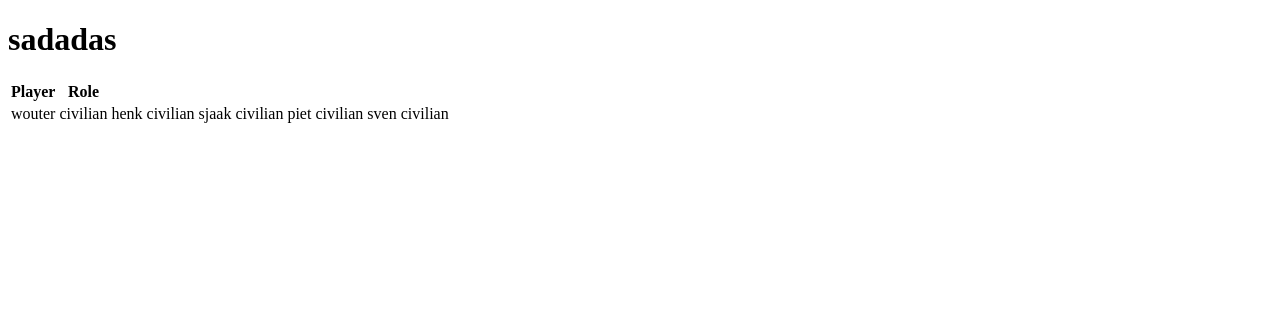
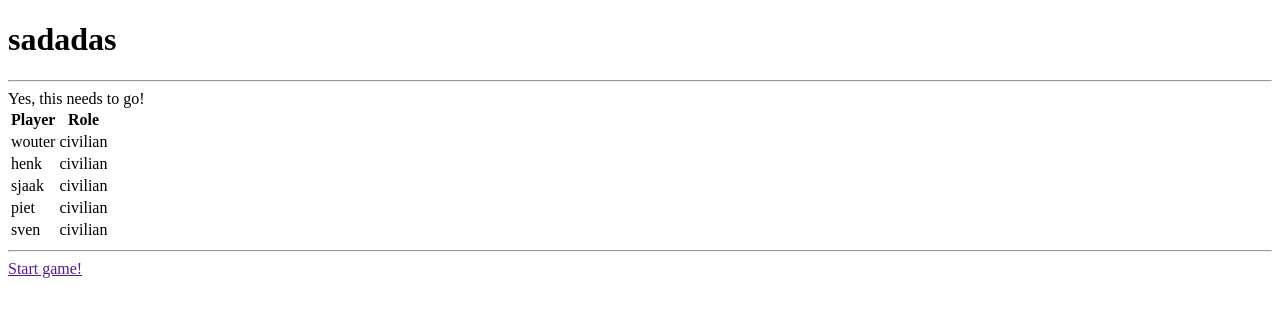
Before and after one commit to wouter075/werewolf, a Django app: page /game/5/ in a window 1280 px wide. Shown: the top 317 px of the page. Run offline with Django 5.2, Linux system fonts and the light colour scheme; a user stored in the database is signed in; data comes from the database, SQL or seed files in the repository; both versions use the stored data as it was after the commit.

Commit message:
New game now works

```diff
--- a/game/views.py
+++ b/game/views.py
@@ -28,8 +28,10 @@ class NewGameView(View):
 
     def post(self, request):
         # check if user is admin in active game
-        admin_count = Game.objects.filter(game_admin=request.user, game_state__gt=0).count()
-        game_count = Game.objects.filter(players=request.user, game_state__gt=0).count()
+        admin_count = Game.objects.filter(game_admin=request.user).exclude(game_state=2).count()
+
+        # check if user is in any active game
+        game_count = Game.objects.filter(players=request.user).exclude(game_state=2).count()
 
         if admin_count > 0 or game_count > 0:
             messages.error(request, "Already in a game")
@@ -37,6 +39,10 @@ class NewGameView(View):
         name = request.POST.get('name')
         max_players = request.POST.get('max')
 
-        # todo check for name and max is number
+        # check for null
+        if len(name) == 0 or not max_players.isnumeric():
+            messages.error(request, "Please enter a name and/or a valid number")
+            return redirect('/')
+
         game = Game.objects.create(name=name, max_players=max_players, game_admin=request.user)
         return redirect(f'/game/{game.id}/')
--- a/templates/game/index.html
+++ b/templates/game/index.html
@@ -6,6 +6,8 @@
 </head>
 <body>
 <h1>{{ game.name }}</h1>
+<hr>
+Yes, this needs to go!
 <table>
     <thead>
         <tr>
@@ -14,14 +16,17 @@
         </tr>
     </thead>
     <tbody>
-        <tr>
-            {% for player in game.players.all %}
-                <td>{{ player.username }}</td>
-                <td>{{ player.profile.get_game_role_display }}</td>
-            {% endfor %}
-        </tr>
+        {% for player in game.players.all %}
+            <tr>
+            <td>{{ player.username }}</td>
+            <td>{{ player.profile.get_game_role_display }}</td>
+            </tr>
+        {% endfor %}
     </tbody>
 </table>
-
+<hr>
+{% if game.players.count >= 3 %}
+    <a href="">Start game!</a>
+{% endif %}
 </body>
 </html>
--- a/templates/main/index.html
+++ b/templates/main/index.html
@@ -16,6 +16,10 @@
 <span>Just a simple project for a nice game.</span>
 {% if user.is_authenticated %}
     <div>
+        <a href="/game/new/">New game</a>
+    </div>
+    <br>
+    <div>
         The games:<br>
         {% for game in games %}
             <a href="/game/{{ game.id }}/">{{ game.name }}</a><br>
```
Also changed, not shown: db.sqlite3.
